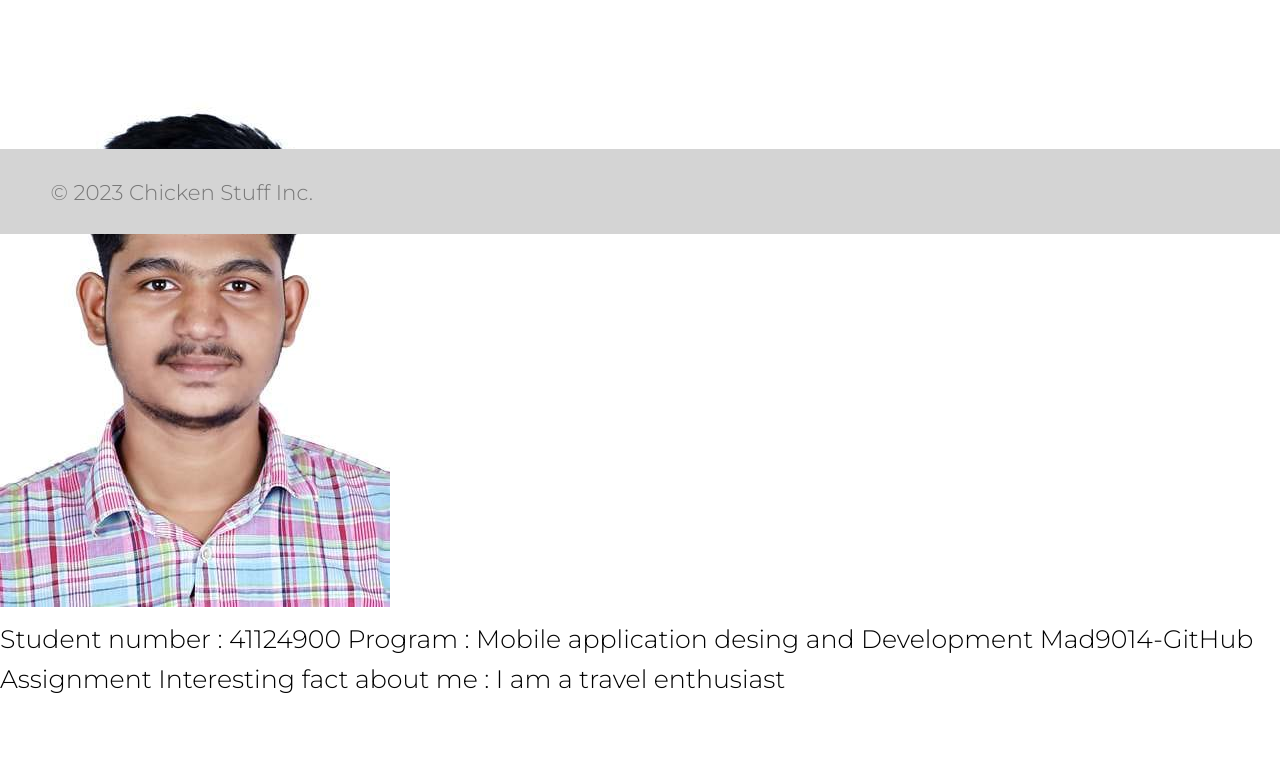
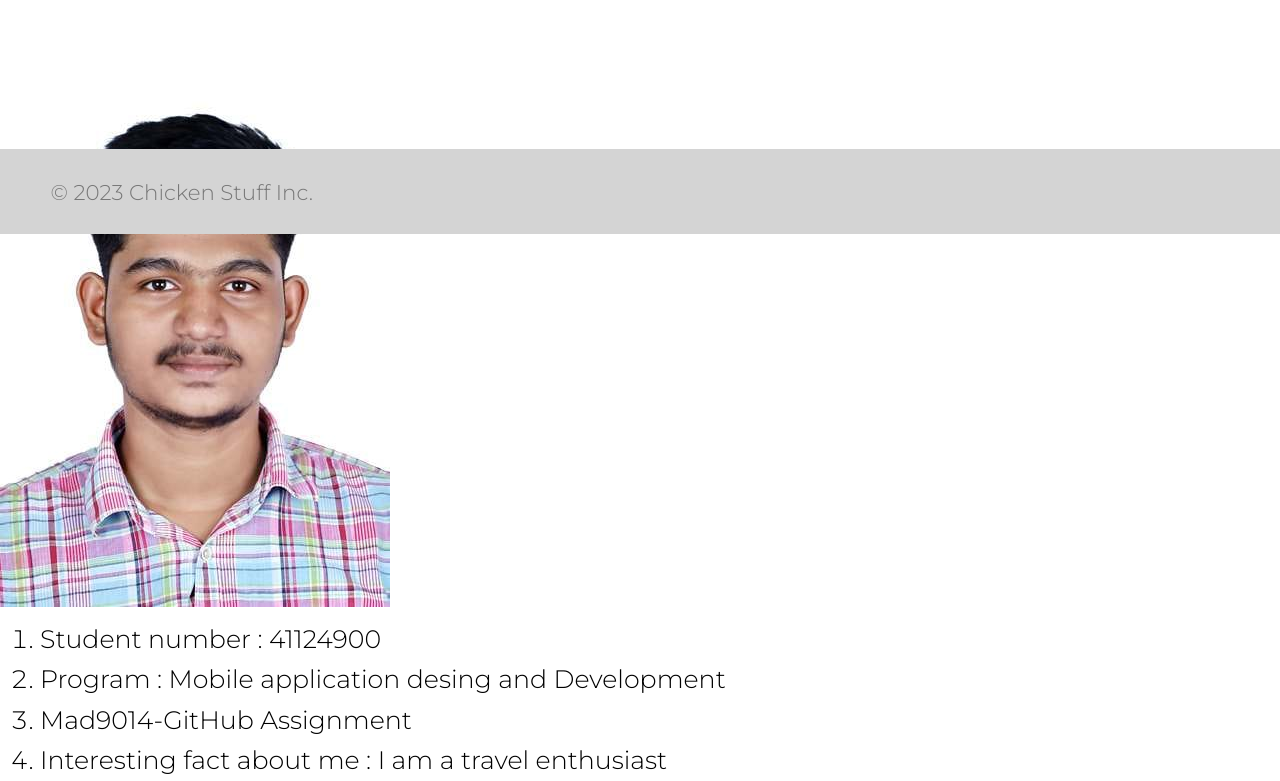
Before and after one commit to kizh0008/mad9014, a plain HTML site: page index.html in a window 1280 px wide. Shown: the part 566-1347 px from the top of the page. Before the commit the page ends 1266 px from the top, so only its background shows below. Drawn offline with Linux system fonts and the light colour scheme.

Commit message:
complete github assignment

```diff
--- a/index.html
+++ b/index.html
@@ -35,12 +35,12 @@
       </main>
       <section>
         <img src="AdhithyanKizhuppullyUllas.jpeg" alt="AdhithyanKizhuppullyUllas">
-        <p>
-          Student number : 41124900
-          Program : Mobile application desing and Development
-          Mad9014-GitHub Assignment
-          Interesting fact about me : I am a travel enthusiast
-        </p>
+         <ol>
+             <li>Student number : 41124900 </li>
+             <li> Program : Mobile application desing and Development</li>
+             <li>Mad9014-GitHub Assignment</li>
+            <li>Interesting fact about me : I am a travel enthusiast</li>
+          </ol>
       </section>
       <footer>
         <p>&copy; 2023 Chicken Stuff Inc.</p>
```
